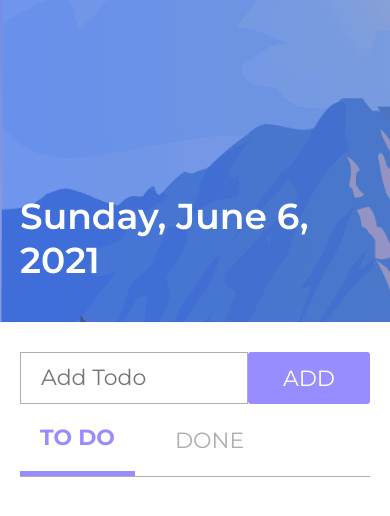
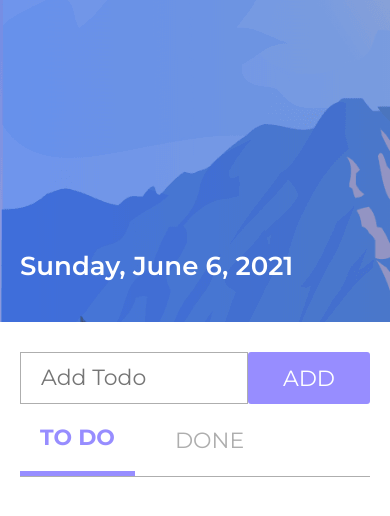
Before and after one commit to kremenovic/todo-app, a plain HTML site: page index.html in a window 390 px wide. Drawn offline with Linux system fonts and the light colour scheme.

Commit message:
added favicon, fixed date font size for mobile

```diff
--- a/css/style.scss
+++ b/css/style.scss
@@ -162,3 +162,11 @@
     padding: 30px 20px;
   }
 }
+
+@media only screen and (max-width: 540px) {
+  .header {
+    &__date {
+      font-size: 26px;
+    }
+  }
+}
--- a/index.html
+++ b/index.html
@@ -9,6 +9,7 @@
   <link href="https://fonts.googleapis.com/css2?family=Montserrat:wght@400;600;700&display=swap" rel="stylesheet">
   <link rel="stylesheet" href="./css/style.css">
   <title>Todo List Project</title>
+  <link rel="icon" type="image/jpg" href="./img/favicon-32x32.png"/>
 </head>
 <body>
   <div class="header">
```
Also changed, not shown: css/style.css, img/favicon-32x32.png (added), 1 other file.
